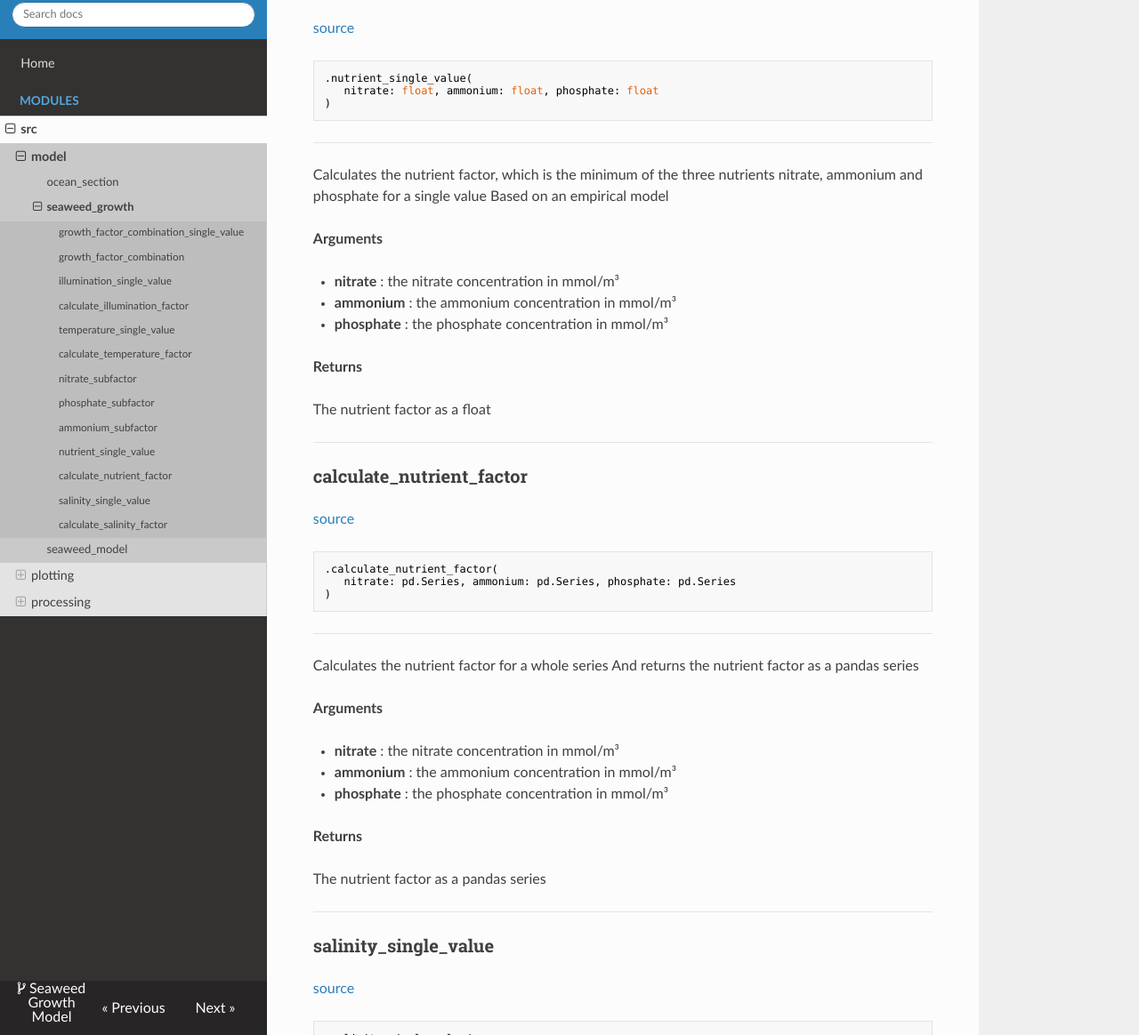
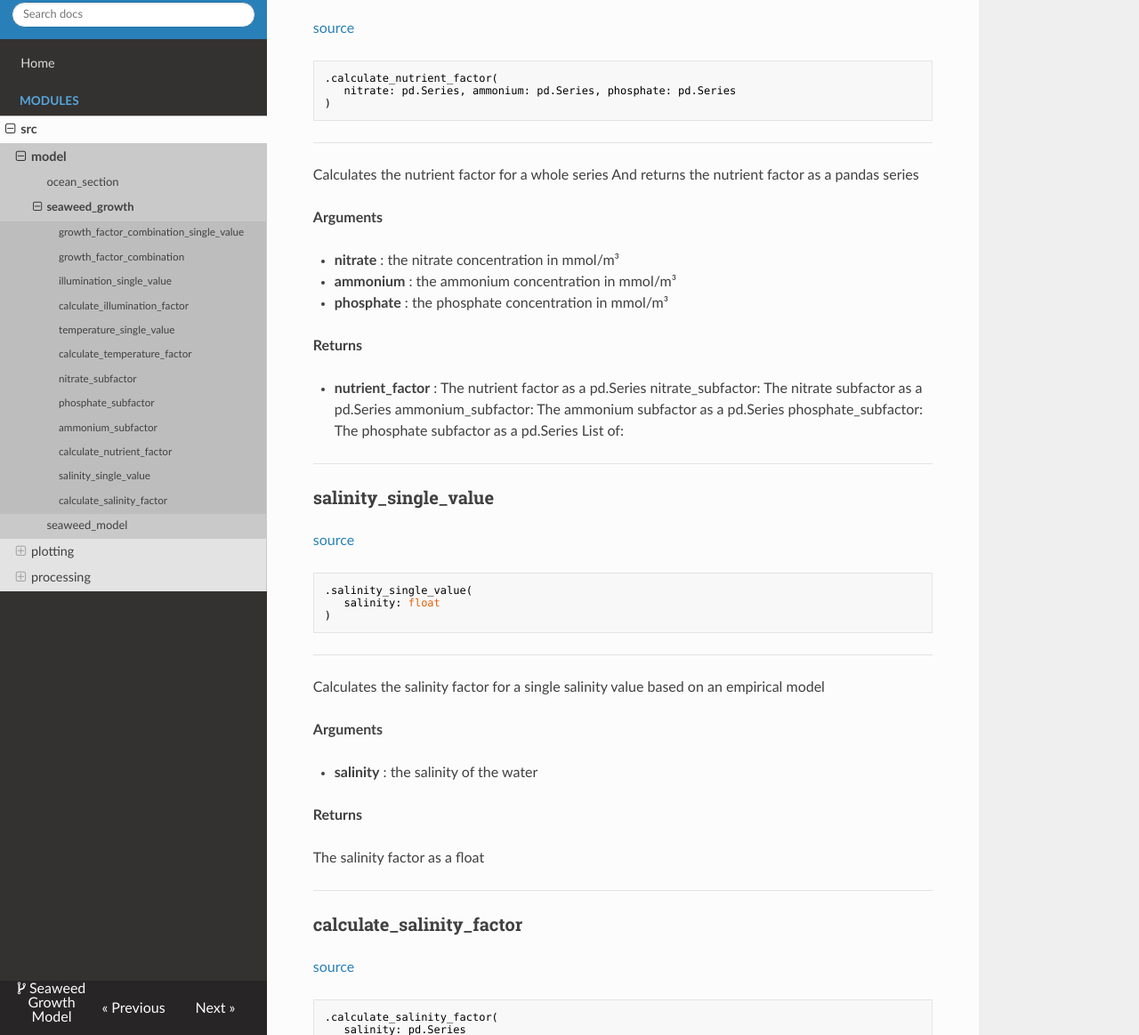
Before and after one commit to allfed/Seaweed-Growth-Model, an MkDocs documentation site: the page built from docs/sources/modules/src/model/seaweed_growth.md, in a window 1280 px wide and 1400 px high, scrolled down 4409 px. Shown: the part 236-1400 px from the top of the window at 89% size. Built offline with MkDocs 1.6.1, drawn with Linux system fonts in a browser that asks for light colours; nearby versions of some CDN libraries; some of the changed text lies outside the part shown.

Commit message:
Auto-updating the docs

````diff
--- a/docs/sources/modules/src/model/ocean_section.md
+++ b/docs/sources/modules/src/model/ocean_section.md
@@ -20,7 +20,7 @@ and also saves the single factors for growth
 
 
 ### .calculate_factors
-[source](https://github.com/allfed/Seaweed-Growth-Model/blob/master/src/model/ocean_section.py/#L37)
+[source](https://github.com/allfed/Seaweed-Growth-Model/blob/master/src/model/ocean_section.py/#L40)
 ```python
 .calculate_factors()
 ```
@@ -37,7 +37,7 @@ None
 None
 
 ### .calculate_growth_rate
-[source](https://github.com/allfed/Seaweed-Growth-Model/blob/master/src/model/ocean_section.py/#L53)
+[source](https://github.com/allfed/Seaweed-Growth-Model/blob/master/src/model/ocean_section.py/#L60)
 ```python
 .calculate_growth_rate()
 ```
@@ -54,7 +54,7 @@ None
 None
 
 ### .create_section_df
-[source](https://github.com/allfed/Seaweed-Growth-Model/blob/master/src/model/ocean_section.py/#L69)
+[source](https://github.com/allfed/Seaweed-Growth-Model/blob/master/src/model/ocean_section.py/#L76)
 ```python
 .create_section_df()
 ```
@@ -72,7 +72,7 @@ None
 None
 
 ### .calculate_mean_growth_rate
-[source](https://github.com/allfed/Seaweed-Growth-Model/blob/master/src/model/ocean_section.py/#L108)
+[source](https://github.com/allfed/Seaweed-Growth-Model/blob/master/src/model/ocean_section.py/#L118)
 ```python
 .calculate_mean_growth_rate()
 ```
@@ -89,7 +89,7 @@ None
 the mean growth rate of the section
 
 ### .select_section_df_date
-[source](https://github.com/allfed/Seaweed-Growth-Model/blob/master/src/model/ocean_section.py/#L121)
+[source](https://github.com/allfed/Seaweed-Growth-Model/blob/master/src/model/ocean_section.py/#L131)
 ```python
 .select_section_df_date(
    month
--- a/docs/sources/modules/src/model/seaweed_growth.md
+++ b/docs/sources/modules/src/model/seaweed_growth.md
@@ -218,35 +218,8 @@ The ammonium subfactor as a float
 ----
 
 
-### nutrient_single_value
+### calculate_nutrient_factor
 [source](https://github.com/allfed/Seaweed-Growth-Model/blob/master/src/model/seaweed_growth.py/#L212)
-```python
-.nutrient_single_value(
-   nitrate: float, ammonium: float, phosphate: float
-)
-```
-
----
-Calculates the nutrient factor, which is the minimum of the
-three nutrients nitrate, ammonium and phosphate for a single value
-Based on an empirical model
-
-**Arguments**
-
-* **nitrate**  : the nitrate concentration in mmol/m³
-* **ammonium**  : the ammonium concentration in mmol/m³
-* **phosphate**  : the phosphate concentration in mmol/m³
-
-
-**Returns**
-
-The nutrient factor as a float
-
-----
-
-
-### calculate_nutrient_factor
-[source](https://github.com/allfed/Seaweed-Growth-Model/blob/master/src/model/seaweed_growth.py/#L242)
 ```python
 .calculate_nutrient_factor(
    nitrate: pd.Series, ammonium: pd.Series, phosphate: pd.Series
@@ -266,13 +239,17 @@ And returns the nutrient factor as a pandas series
 
 **Returns**
 
-The nutrient factor as a pandas series
+* **nutrient_factor**  : The nutrient factor as a pd.Series
+    nitrate_subfactor: The nitrate subfactor as a pd.Series
+    ammonium_subfactor: The ammonium subfactor as a pd.Series
+    phosphate_subfactor: The phosphate subfactor as a pd.Series
+List of:
 
 ----
 
 
 ### salinity_single_value
-[source](https://github.com/allfed/Seaweed-Growth-Model/blob/master/src/model/seaweed_growth.py/#L265)
+[source](https://github.com/allfed/Seaweed-Growth-Model/blob/master/src/model/seaweed_growth.py/#L249)
 ```python
 .salinity_single_value(
    salinity: float
@@ -295,7 +272,7 @@ The salinity factor as a float
 
 
 ### calculate_salinity_factor
-[source](https://github.com/allfed/Seaweed-Growth-Model/blob/master/src/model/seaweed_growth.py/#L289)
+[source](https://github.com/allfed/Seaweed-Growth-Model/blob/master/src/model/seaweed_growth.py/#L273)
 ```python
 .calculate_salinity_factor(
    salinity: pd.Series
--- a/mkgendocs.yml
+++ b/mkgendocs.yml
@@ -21,7 +21,6 @@ pages:
       - nitrate_subfactor
       - phosphate_subfactor
       - ammonium_subfactor
-      - nutrient_single_value
       - calculate_nutrient_factor
       - salinity_single_value
       - calculate_salinity_factor
````
